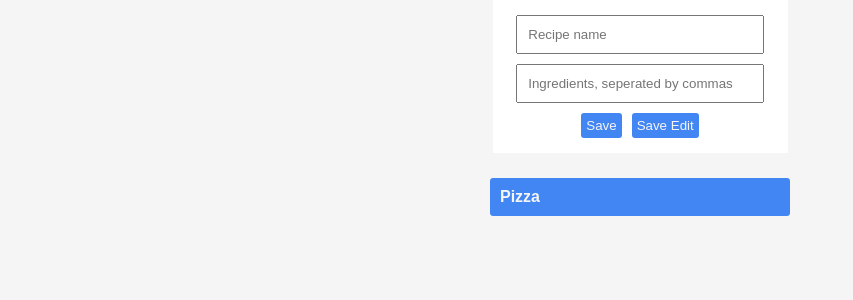
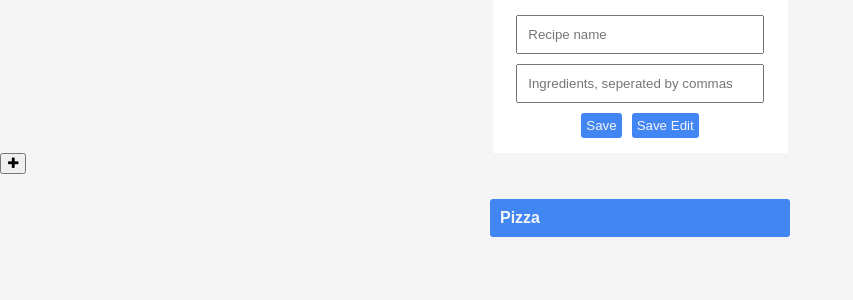
Before and after one commit to nikkilr88/fcc-recipe-box, a React (Create React App) app: page / in a window 1280 px wide. Shown: the top 300 px of the page, without its empty margins (0-853 px from the left). Built offline with nearby package versions, Linux system fonts and the light colour scheme.

Commit message:
Applied functions to open/close input section

```diff
--- a/src/AddRecipe.js
+++ b/src/AddRecipe.js
@@ -4,10 +4,22 @@ import React from 'react';
 import './App.css';
 
 class AddRecipe extends React.Component {
+  constructor(props){
+    super();
+    this.handleEdit = this.handleEdit.bind(this);
+  }
+
+  handleEdit(){
+    this.props.submitEdit();
+    this.props.hideEditBox();
+  }
+
+
   render() {
     $('#save').off();
 
     return (
+      <div>
       <div className="newRecipe">
 
         <input type="text" id="dish" placeholder="Recipe name" value={this.props.title} onChange={this.props.handleTitle} />
@@ -15,8 +27,12 @@ class AddRecipe extends React.Component {
         <input type="text" id="ingredients" placeholder="Ingredients, seperated by commas" value={this.props.ingredients} onChange={this.props.handleChange}/>
 
         <button id="save" onClick={this.props.handleSubmit} >Save</button>
-        <button onClick={this.props.submitEdit}>Save Edit</button>
+        <button onClick={this.handleEdit}>Save Edit</button>
 
+
+      </div>
+
+      <button id="addNew" onClick={this.props.showEditBox} ><i className="fa fa-plus"></i></button>
       </div>
     );
   }
```
